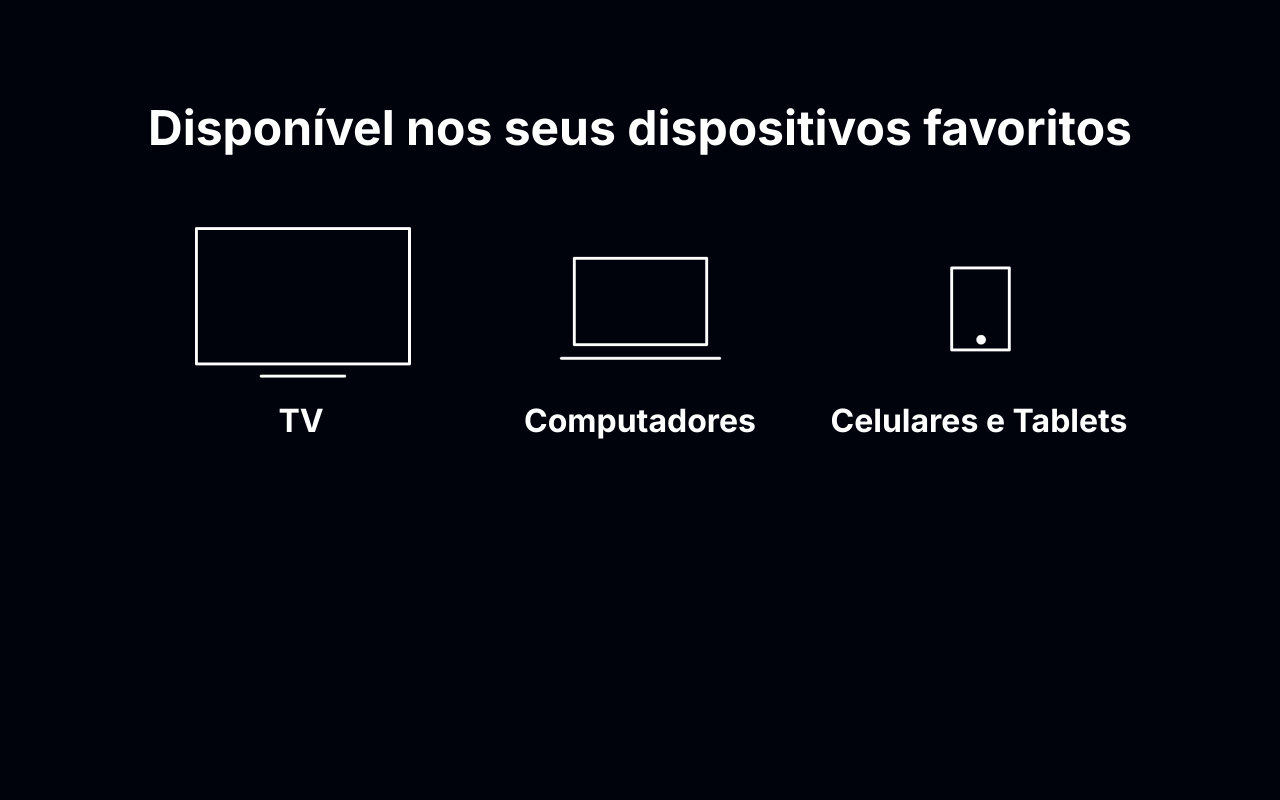
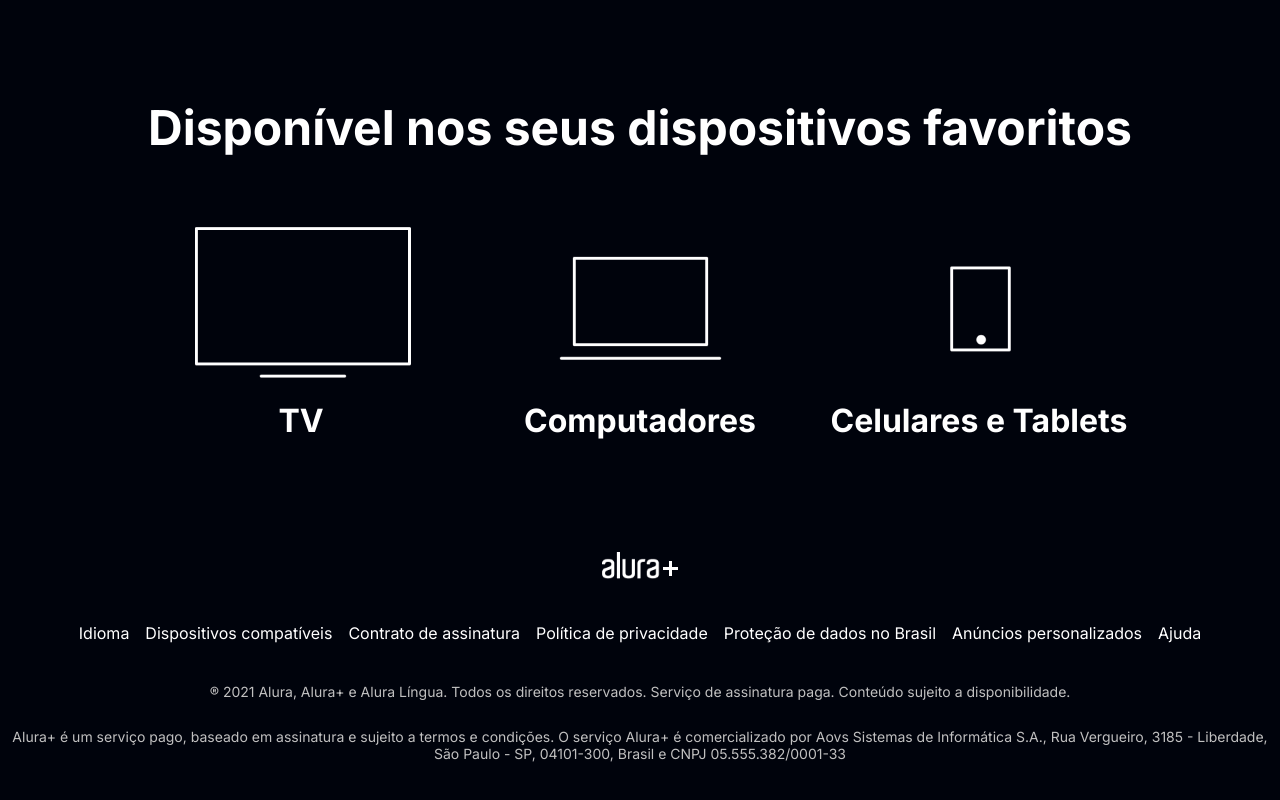
Before and after one commit to alexandrejs777/Alura-Plus, a plain HTML site: page index.html in a window 1280 px wide. Shown: the part 3102-3902 px from the top of the page. Before the commit the page ends 3590 px from the top, so only its background shows below. Drawn offline with Linux system fonts and the light colour scheme.

Commit message:
O desafio do footer

```diff
--- a/index.html
+++ b/index.html
@@ -64,5 +64,38 @@
         </ul>
     </section>
 
+    <footer class="rodape">
+        <img src="/assets/img/Logo.png" alt="Logotipo do Alura mais." class="rodape__logo">
+        <ul class="rodape__lista">
+            <li class="rodape__items">
+                <a href="#" class="rodape__link">Idioma</a>
+            </li>
+            <li class="rodape__items">
+                <a href="#" class="rodape__link">Dispositivos compatíveis</a>
+            </li>
+            <li class="rodape__items">
+                <a href="#" class="rodape__link">Contrato de assinatura</a>
+            </li>
+            <li class="rodape__items">
+                <a href="#" class="rodape__link">Política de privacidade</a>
+            </li>
+            <li class="rodape__items">
+                <a href="#" class="rodape__link">Proteção de dados no Brasil</a>
+            </li>
+            <li class="rodape__items">
+                <a href="#" class="rodape__link">Anúncios personalizados</a>
+            </li>
+            <li class="rodape__items">
+                <a href="#" class="rodape__link">Ajuda</a>
+            </li>
+        </ul>
+        <p class="rodape__texto">
+            ® 2021 Alura, Alura+ e Alura Língua. Todos os direitos reservados. Serviço de assinatura paga. Conteúdo sujeito a disponibilidade.
+        </p>
+        <p class="rodape__texto">
+            Alura+ é um serviço pago, baseado em assinatura e sujeito a termos e condições. O serviço Alura+ é comercializado por Aovs Sistemas de Informática S.A., Rua Vergueiro, 3185 - Liberdade, São Paulo - SP, 04101-300, Brasil e CNPJ 05.555.382/0001-33
+        </p>
+    </footer>
+
 </body>
 </html>
--- a/styles.css
+++ b/styles.css
@@ -116,3 +116,32 @@ body {
     font-size: 32px;
     color: var(--branco-principal);
 }
+
+.rodape {
+    text-align: center;
+    margin: 7em 0;
+}
+
+.rodape__logo {
+    width: 76px;
+}
+
+.rodape__lista {
+    display: flex;
+    justify-content: center;
+    list-style-type: none;
+    margin: 2.5em 0;
+}
+
+.rodape__items a {
+    text-decoration: none;
+    color: var(--branco-principal);
+    font-size: 16px;;
+    margin: 0 0.5em;
+}
+
+.rodape__texto {
+    font-size: 14px;
+    color: var(--cinza-secundario);
+    margin: 2em 0;
+}
```
